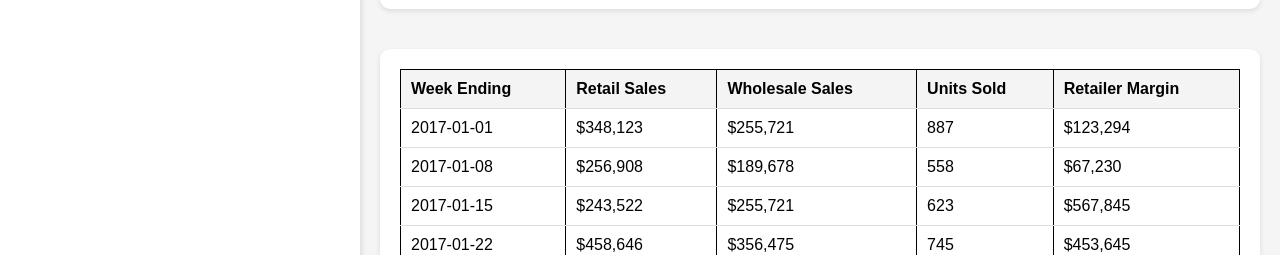
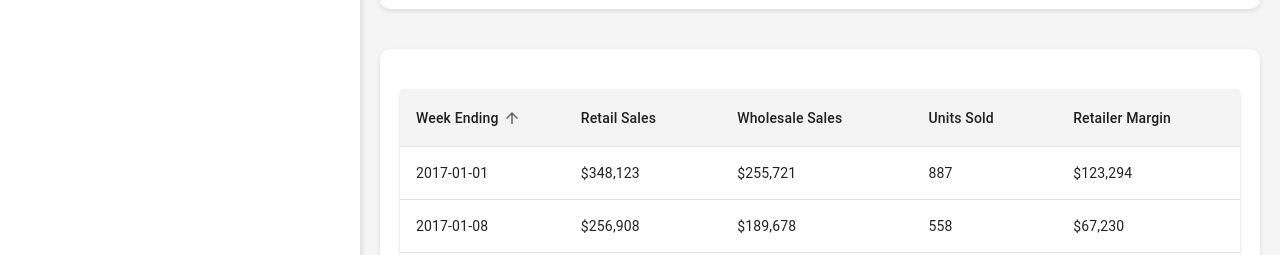
Before and after one commit to pratikbhagwat/stack-line-app, a React (Vite) app: page / in a window 1280 px wide. Shown: the part 545-800 px from the top of the page. Built offline with nearby package versions, Linux system fonts and the light colour scheme.

Commit message:
Adding MUU table

```diff
--- a/package.json
+++ b/package.json
@@ -12,6 +12,9 @@
     "deploy": "gh-pages -d dist"
   },
   "dependencies": {
+    "@emotion/react": "^11.14.0",
+    "@emotion/styled": "^11.14.0",
+    "@mui/material": "^6.4.4",
     "react": "^19.0.0",
     "react-dom": "^19.0.0",
     "recharts": "^2.15.1"
--- a/src/App.jsx
+++ b/src/App.jsx
@@ -1,7 +1,8 @@
 import React from "react";
 import ProductInfo from "./components/ProductInfo";
 import SalesChart from "./components/SalesChart";
-import SalesTable from "./components/SalesTable";
+// import SalesTable from "./components/SalesTable";
+import MUISalesTable from "./components/MUISalesTable";
 import salesData from "./data/salesData.json";
 import "./styles/App.css";
 import logo from "./assets/logo.svg"; // Import the logo
@@ -29,7 +30,8 @@ export default function App() {
             <SalesChart sales={product.sales} />
           </div>
           <div className="table-section">
-            <SalesTable sales={product.sales} />
+            {/*<SalesTable sales={product.sales} />*/}
+            <MUISalesTable sales={product.sales} />
           </div>
         </main>
       </div>
--- /dev/null
+++ b/src/components/MUISalesTable.jsx
@@ -0,0 +1,79 @@
+import React, { useState } from "react";
+import {
+  Table,
+  TableBody,
+  TableCell,
+  TableContainer,
+  TableHead,
+  TableRow,
+  TableSortLabel,
+  Paper,
+} from "@mui/material";
+
+export default function MUISalesTable({ sales }) {
+  const [order, setOrder] = useState("asc"); // Sorting order: 'asc' or 'desc'
+  const [orderBy, setOrderBy] = useState("weekEnding"); // Column to sort by
+
+  // Columns configuration
+  const columns = [
+    { id: "weekEnding", label: "Week Ending" },
+    { id: "retailSales", label: "Retail Sales" },
+    { id: "wholesaleSales", label: "Wholesale Sales" },
+    { id: "unitsSold", label: "Units Sold" },
+    { id: "retailerMargin", label: "Retailer Margin" },
+  ];
+
+  // Sorting logic
+  const handleSort = (property) => {
+    const isAsc = orderBy === property && order === "asc";
+    setOrder(isAsc ? "desc" : "asc");
+    setOrderBy(property);
+  };
+
+  const sortedSales = [...sales].sort((a, b) => {
+    const aValue = a[orderBy];
+    const bValue = b[orderBy];
+
+    if (order === "asc") {
+      return aValue < bValue ? -1 : aValue > bValue ? 1 : 0;
+    } else {
+      return aValue > bValue ? -1 : aValue < bValue ? 1 : 0;
+    }
+  });
+
+  return (
+    <TableContainer component={Paper} style={{ marginTop: "20px" }}>
+      <Table>
+        <TableHead>
+          <TableRow>
+            {columns.map((column) => (
+              <TableCell
+                key={column.id}
+                sortDirection={orderBy === column.id ? order : false}
+              >
+                <TableSortLabel
+                  active={orderBy === column.id}
+                  direction={orderBy === column.id ? order : "asc"}
+                  onClick={() => handleSort(column.id)}
+                >
+                  {column.label}
+                </TableSortLabel>
+              </TableCell>
+            ))}
+          </TableRow>
+        </TableHead>
+        <TableBody>
+          {sortedSales.map((row, index) => (
+            <TableRow key={index}>
+              <TableCell>{row.weekEnding}</TableCell>
+              <TableCell>${row.retailSales.toLocaleString()}</TableCell>
+              <TableCell>${row.wholesaleSales.toLocaleString()}</TableCell>
+              <TableCell>{row.unitsSold}</TableCell>
+              <TableCell>${row.retailerMargin.toLocaleString()}</TableCell>
+            </TableRow>
+          ))}
+        </TableBody>
+      </Table>
+    </TableContainer>
+  );
+}
```
